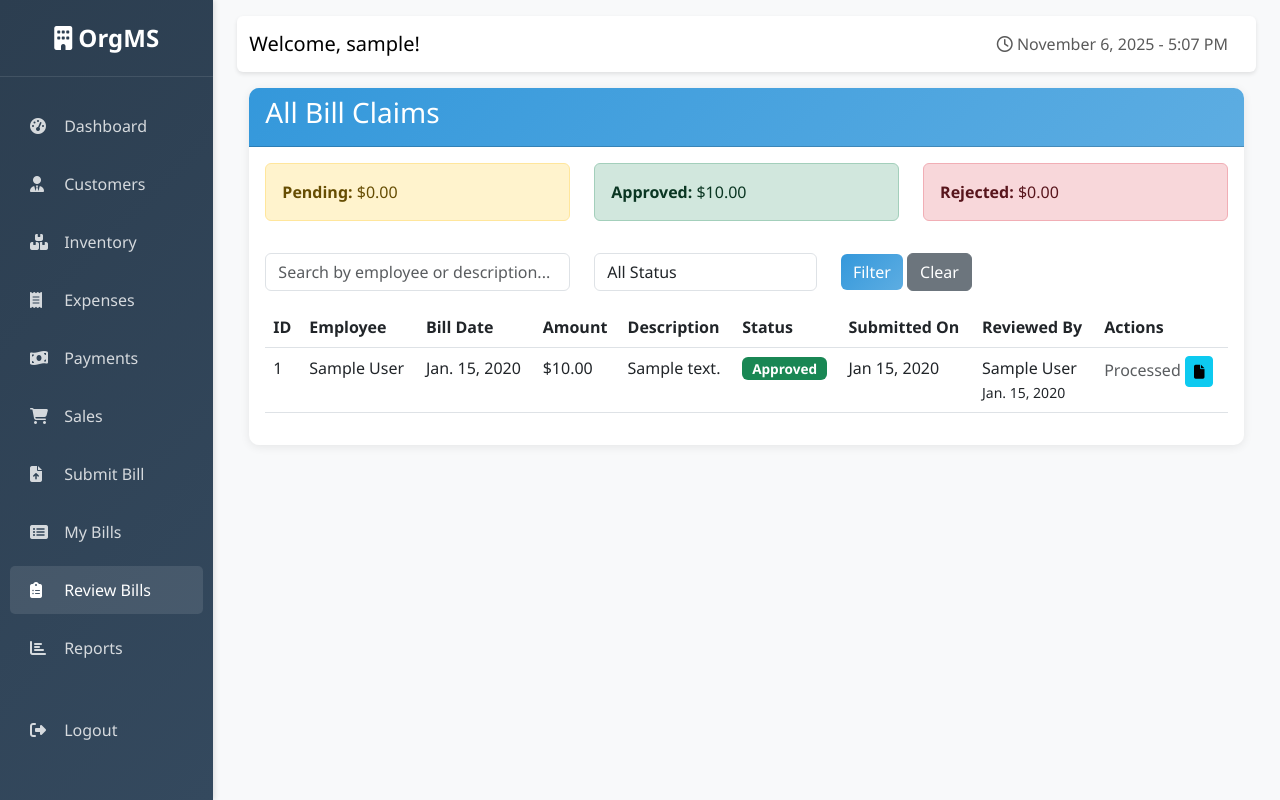
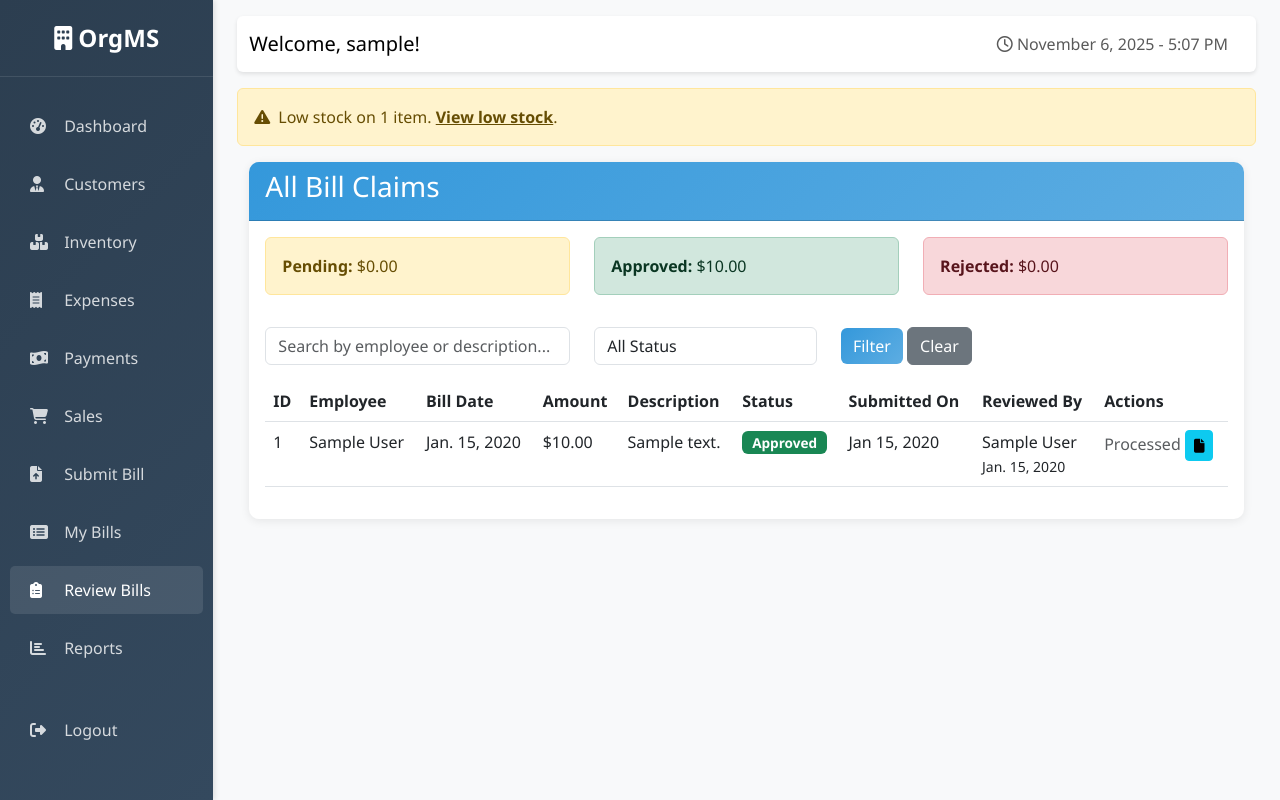
Before and after one commit to Emarat/org-management, a Django app: page /claims/ in a window 1280 px wide. Run offline with Django 4.2, Linux system fonts and the light colour scheme; a user stored in the database is signed in; tables that the repository leaves empty hold one stand-in row (values such as "Sample post").

Commit message:
Low stock alerts: add alerts context processor, register in settings, and show global banner linking to low-stock inventory

```diff
--- a/core/context_processors.py
+++ b/core/context_processors.py
@@ -1,5 +1,7 @@
 from django.conf import settings
 from django.templatetags.static import static
+from .models import InventoryItem
+from django.db.models import F
 
 
 def branding(request):
@@ -28,3 +30,15 @@ def branding(request):
             'email': email,
         }
     }
+
+
+def alerts(request):
+    """Global lightweight alerts for templates (e.g., low stock banner)."""
+    try:
+        low_stock_qs = InventoryItem.objects.filter(quantity__lte=F('minimum_stock')).only('id')
+        count = low_stock_qs.count()
+    except Exception:
+        count = 0
+    return {
+        'low_stock_count': count,
+    }
--- a/org_management/settings.py
+++ b/org_management/settings.py
@@ -110,6 +110,7 @@ TEMPLATES = [
                 'django.contrib.auth.context_processors.auth',
                 'django.contrib.messages.context_processors.messages',
                 'core.context_processors.branding',
+                'core.context_processors.alerts',
             ],
         },
     },
--- a/templates/base.html
+++ b/templates/base.html
@@ -302,6 +302,15 @@
           </nav>
 
           <!-- Messages -->
+          {% if low_stock_count and low_stock_count > 0 %}
+          <div class="alert alert-warning d-flex align-items-center" role="alert">
+            <i class="fas fa-triangle-exclamation me-2"></i>
+            <div>
+              Low stock on {{ low_stock_count }} item{{ low_stock_count|pluralize }}.
+              <a href="{% url 'inventory_list' %}?low_stock=1" class="alert-link">View low stock</a>.
+            </div>
+          </div>
+          {% endif %}
           {% if messages %} {% for message in messages %}
           <div
             class="alert alert-{{ message.tags }} alert-dismissible fade show"
```
